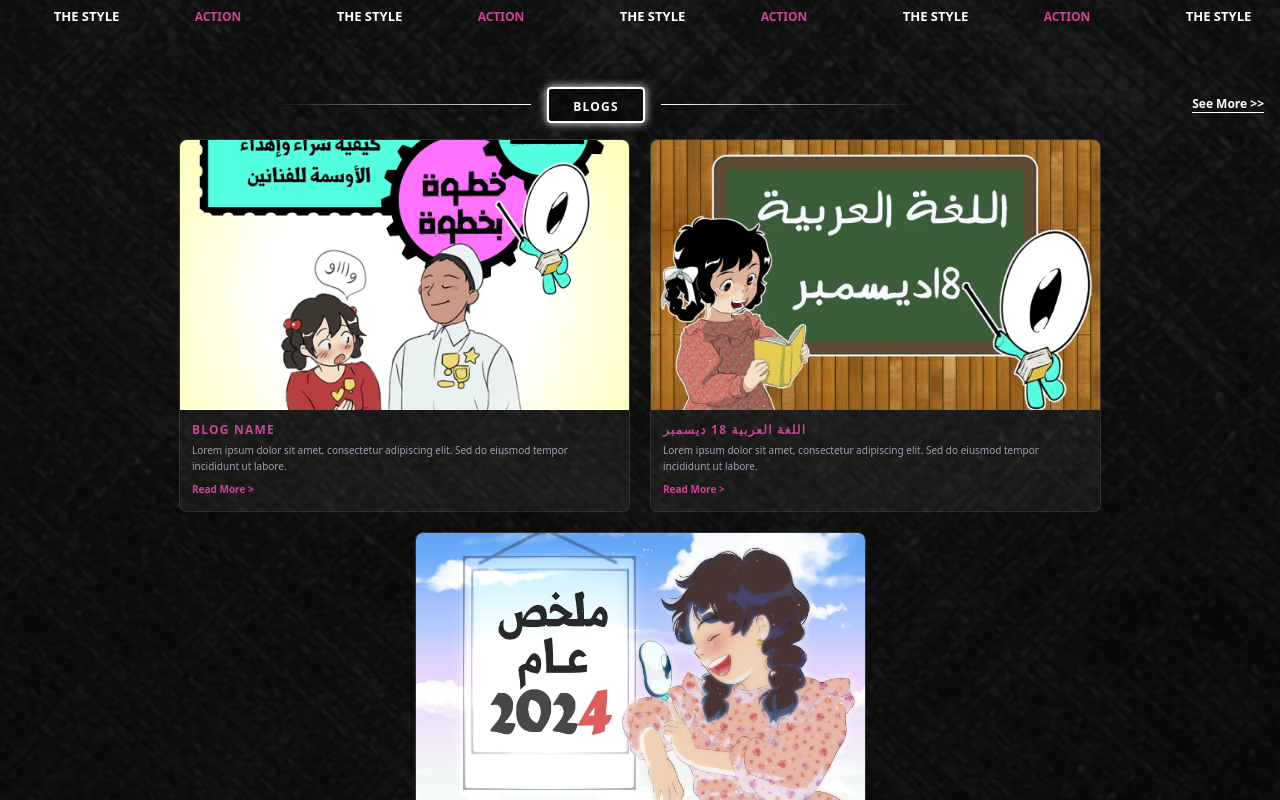
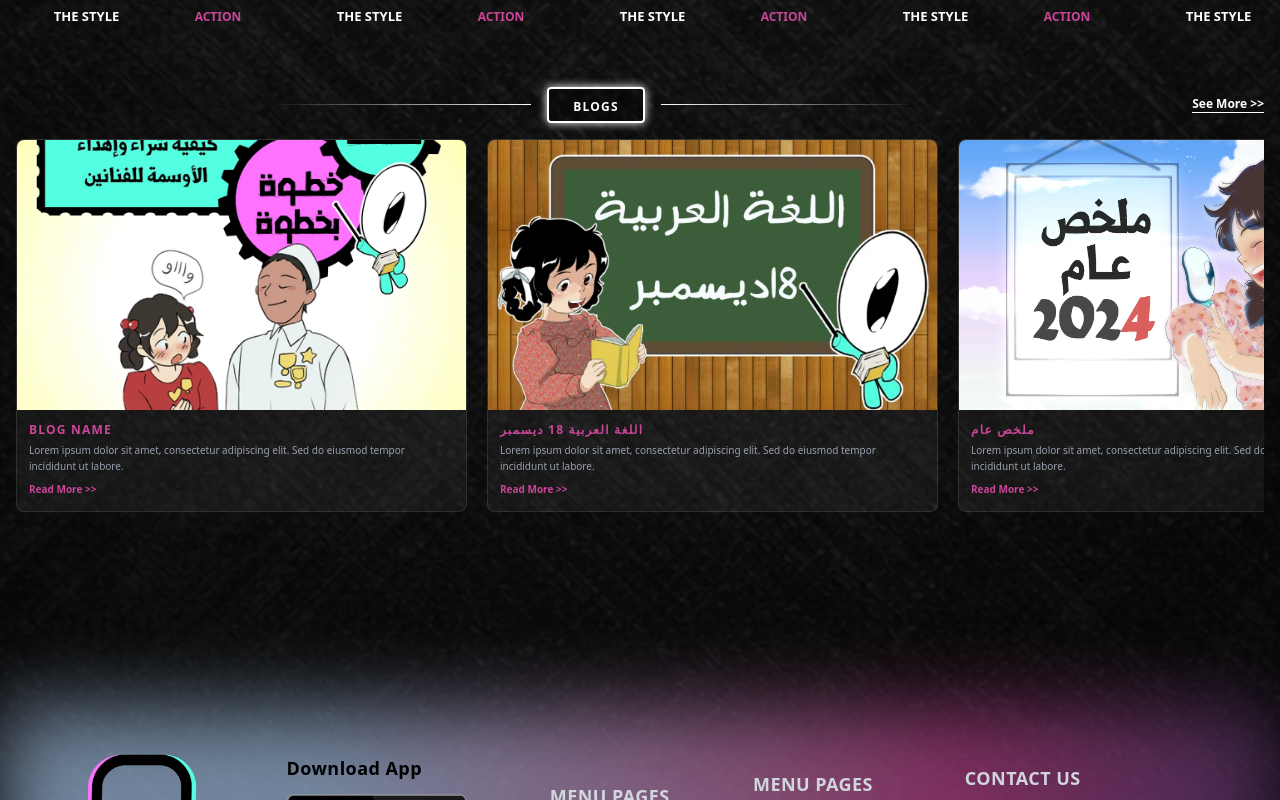
Before and after one commit to omar96163/error-505-web, a Next.js app: page / in a window 1280 px wide. Shown: the part 2340-3140 px from the top of the page. Built offline with nearby package versions, Linux system fonts and the light colour scheme.

Commit message:
mack some changes in main component

```diff
--- a/src/app/components/main.jsx
+++ b/src/app/components/main.jsx
@@ -263,11 +263,14 @@ const ExclusiveCard = ({ item }) => (
 
 // Blog Card
 const BlogCard = ({ item }) => (
-  <div className="w-[451px] bg-white/5 border border-white/10 rounded-lg overflow-hidden hover:border-[#CB4699]/50 transition-colors">
+  <div
+    className="w-[290px] sm:w-[451px] shrink-0 bg-white/5 border border-white/10 rounded-lg overflow-hidden
+   hover:border-[#CB4699]/50 transition-colors"
+  >
     <img
       src={item.cover}
       alt={item.title}
-      className="w-full h-[270px] object-cover"
+      className="w-full h-[180px] sm:h-[270px] object-cover"
       onError={(e) => {
         e.target.style.display = "none";
       }}
@@ -283,7 +286,7 @@ const BlogCard = ({ item }) => (
         href="#"
         className="text-[#CB4699] text-[10px] font-bold mt-2 inline-block hover:underline"
       >
-        Read More &gt;
+        Read More &gt;&gt;
       </a>
     </div>
   </div>
@@ -333,7 +336,7 @@ const HomePage = () => {
         {/* ── Blogs ── */}
         <section className="px-4 mb-44">
           <SectionHeader title="Blogs" />
-          <div className="flex items-center justify-center flex-wrap gap-5">
+          <div className="flex items-center gap-5 overflow-x-auto overflow-y-hidden justify-start 2xl:justify-center pb-5">
             {blogs.map((item) => (
               <BlogCard key={item.id} item={item} />
             ))}
```
